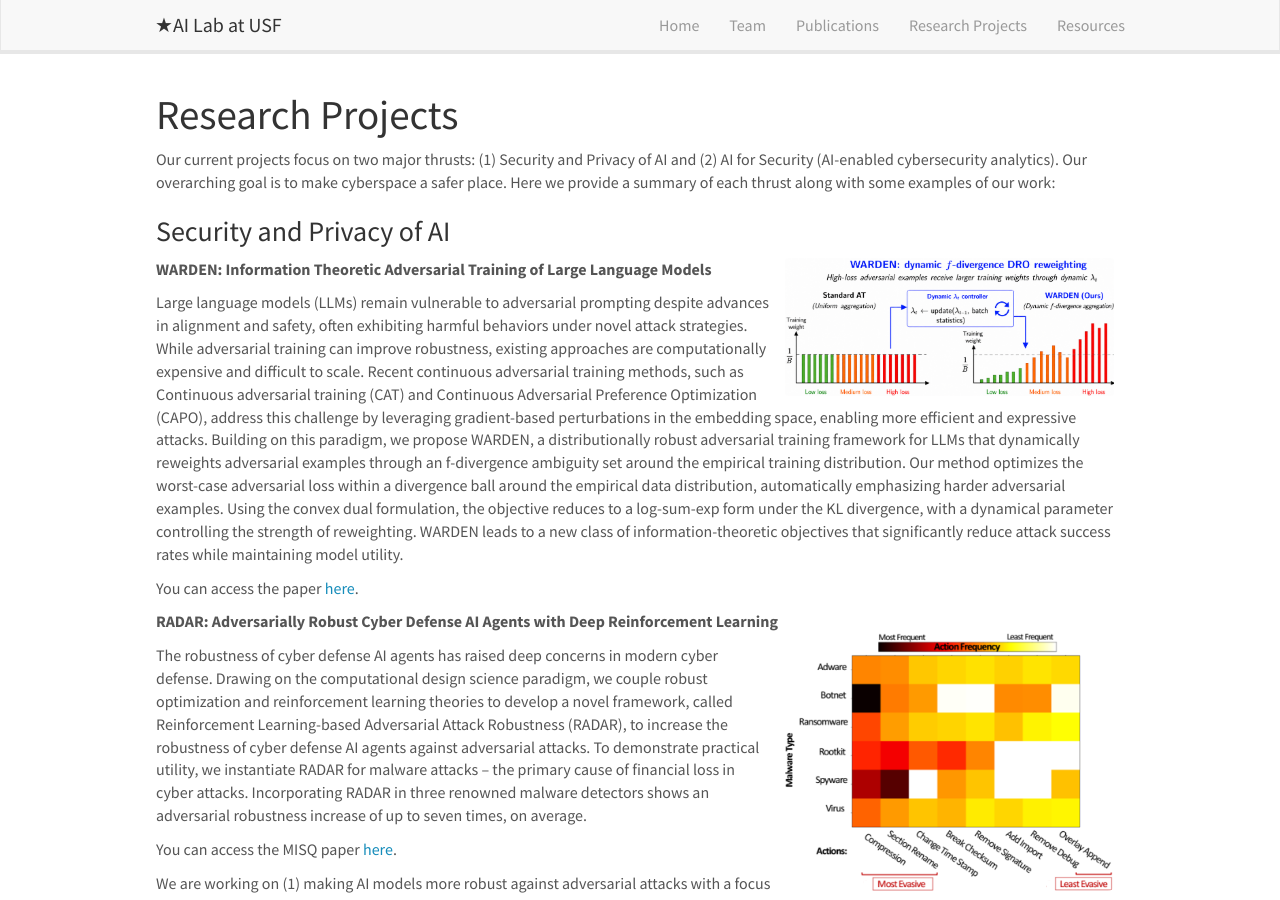
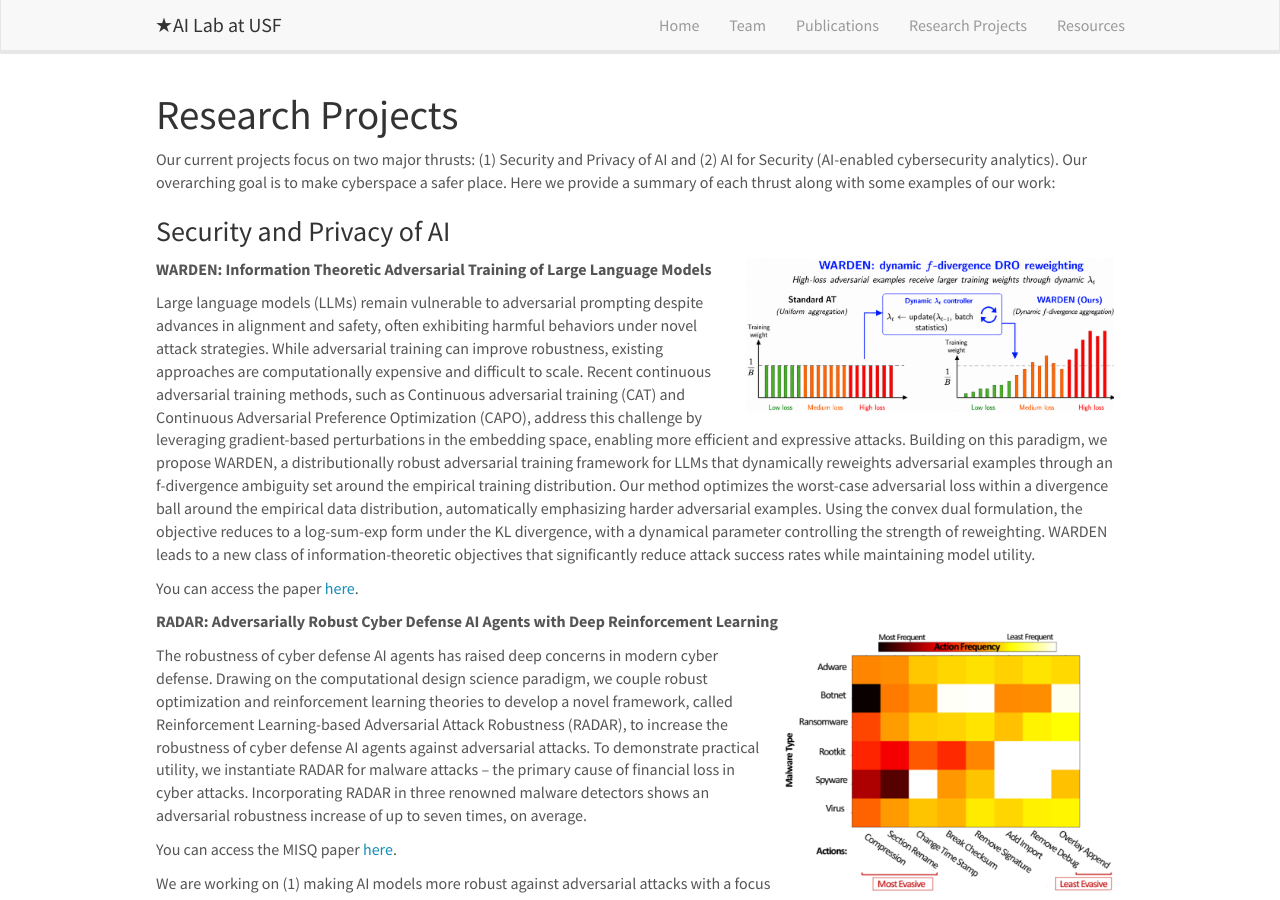
Before and after one commit to star-ailab/star-ailab.github.io, a Jekyll site: the page built from _pages/research.md, in a window 1280 px wide and 900 px high. Built offline with Jekyll 4.4.1, drawn with Linux system fonts in a browser that asks for light colours; nearby versions of some CDN libraries.

Commit message:
Update research.md

```diff
--- a/_pages/research.md
+++ b/_pages/research.md
@@ -13,7 +13,7 @@ Here we provide a summary of each thrust along with some examples of our work:
 
 ### Security and Privacy of AI
 
-**WARDEN: Information Theoretic Adversarial Training of Large Language Models** ![]({{ site.url }}{{ site.baseurl }}/images/respic/warden.png){: style="width: 34%; float: right; margin: 0px 10px"}
+**WARDEN: Information Theoretic Adversarial Training of Large Language Models** ![]({{ site.url }}{{ site.baseurl }}/images/respic/warden.png){: style="width: 38%; float: right; margin: 0px 10px"}
 
 Large language models (LLMs) remain vulnerable to adversarial prompting despite advances in alignment and safety, often exhibiting harmful behaviors under novel attack strategies. While adversarial training can improve robustness, existing approaches are computationally expensive and difficult to scale. Recent continuous adversarial training methods, such as Continuous adversarial training (CAT) and Continuous Adversarial Preference Optimization (CAPO), address this challenge by leveraging gradient-based perturbations in the embedding space, enabling more efficient and expressive attacks. Building on this paradigm, we propose WARDEN, a distributionally robust adversarial training framework for LLMs that dynamically reweights adversarial examples through an f-divergence ambiguity set around the empirical training distribution. Our method optimizes the worst-case adversarial loss within a divergence ball around the empirical data distribution, automatically emphasizing harder adversarial examples. Using the convex dual formulation, the objective reduces to a log-sum-exp form under the KL divergence, with a dynamical parameter controlling the strength of reweighting. WARDEN leads to a new class of information-theoretic objectives that significantly reduce attack success rates while maintaining model utility.
 
```
